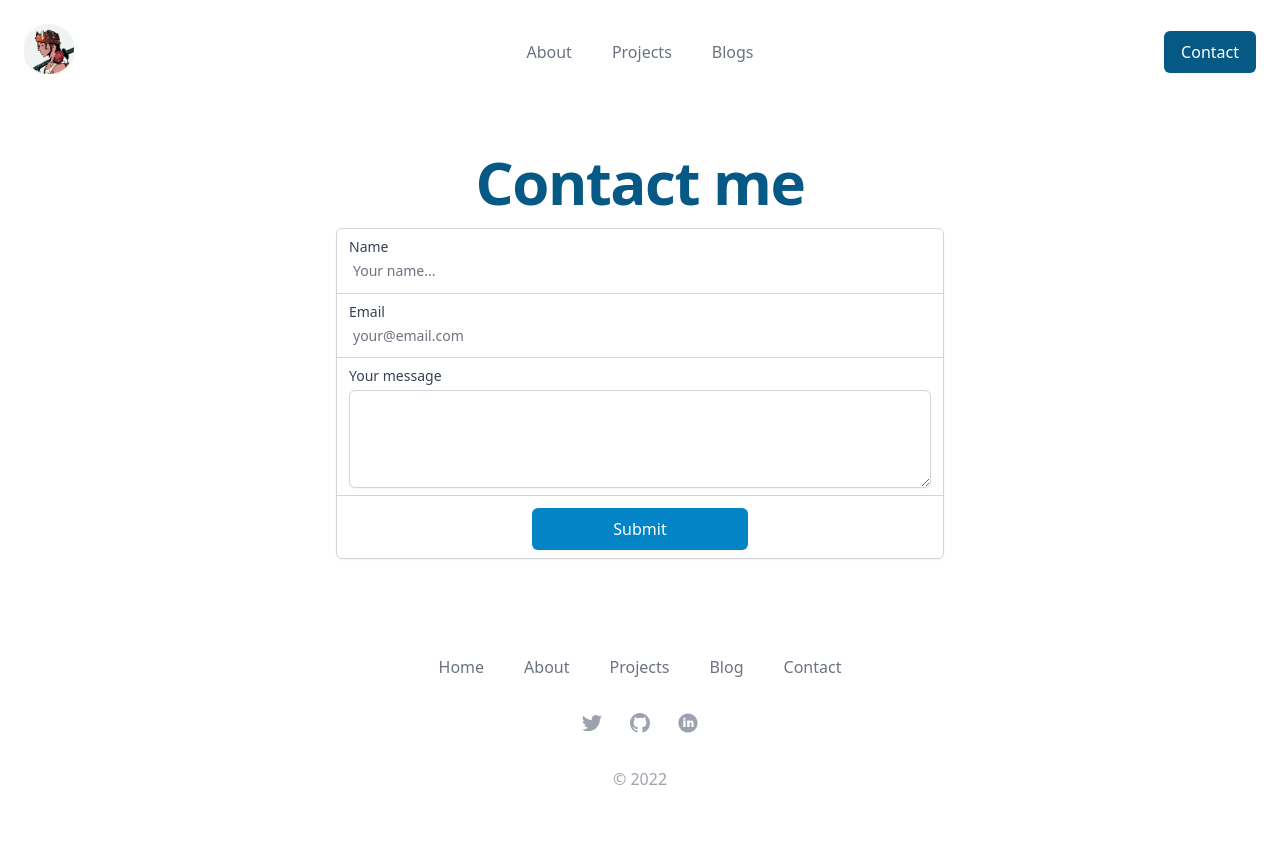
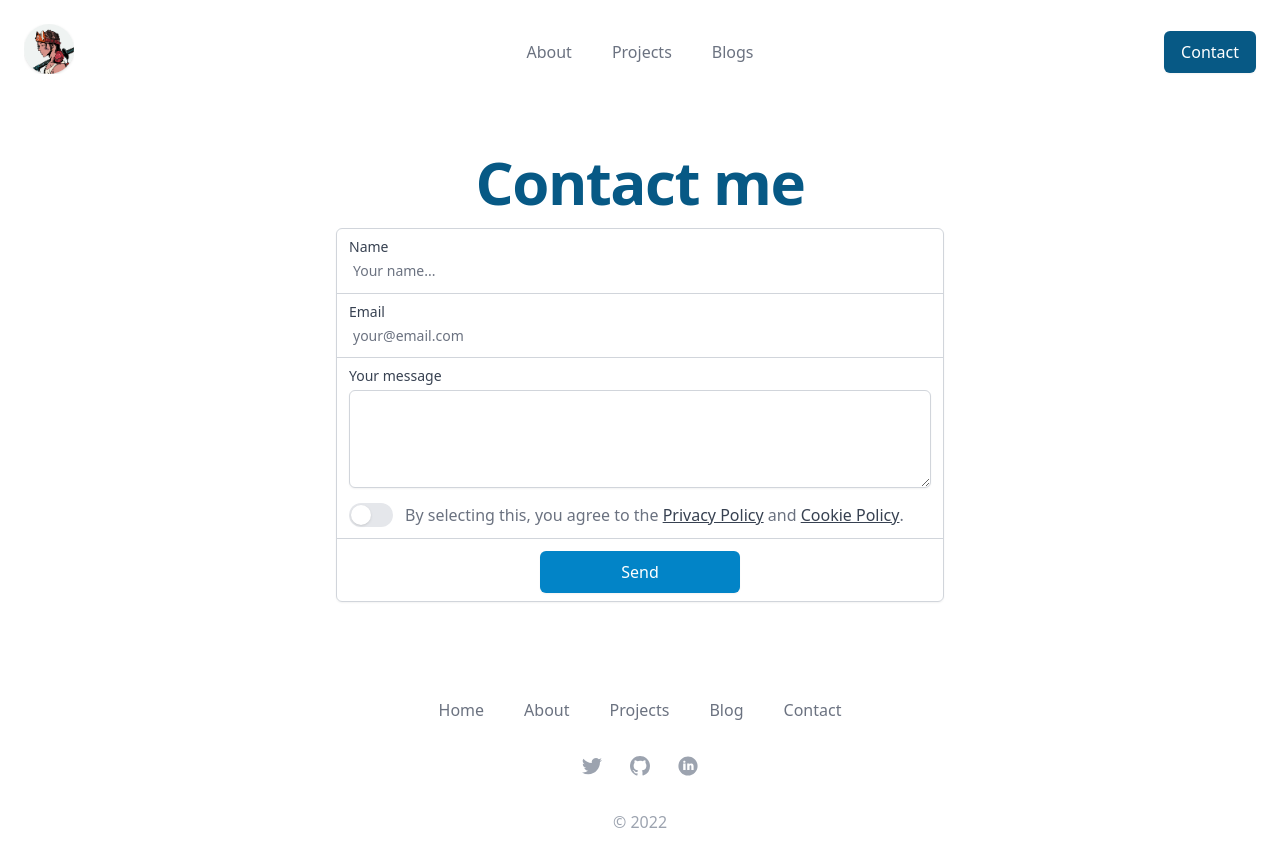
Before and after one commit to gjohnsx/portfolio-nextjs, a Next.js app: page /contact in a window 1280 px wide. Shown: the top 866 px of the page. Before the commit the page ends 839 px from the top, so only its background shows below. Built offline with nearby package versions, Linux system fonts and the light colour scheme.

Commit message:
added form validation and checkbox with state to contact form.

```diff
--- a/components/ContactForm.js
+++ b/components/ContactForm.js
@@ -1,7 +1,13 @@
 import { useState } from "react";
+import { Switch } from '@headlessui/react';
+import Link from "next/link";
+
+function classNames(...classes) {
+  return classes.filter(Boolean).join(' ')
+}
 
 const useField = (type) => {
-    const [value, setValue] = useState('')
+    const [value, setValue] = useState('');
 
     const onChange = (event) => {
         setValue(event.target.value)
@@ -19,13 +25,81 @@ export default function ContactForm() {
     const name = useField('text');
     const email = useField('email');
     const message = useField('textarea');
+    const [agreed, setAgreed] = useState(false);
+    const [errors, setErrors] = useState({});
+    const [buttonText, setButtonText] = useState("Send");
+    const [showSuccessMessage, setShowSuccessMessage] = useState(false);
+    const [showFailureMessage, setShowFailureMessage] = useState(false);
+
+    const toggleAgreed = () => {
+        setAgreed(prevAgreed => !prevAgreed);
+    };
+
+    const handleSubmit = async (e) => {
+        e.preventDefault();
+
+        let isValidForm = handleValidation();
+
+        if (isValidForm) {
+            setButtonText("Sending");
+
+            const res = await fetch("/api/form", {
+                body: JSON.stringify({
+                    email: email,
+                    name: name,
+                    message: message,
+                }),
+                headers: {
+                    "Content-Type": "application/json",
+                },
+                method: "POST",
+            });
+
+            const { error } = await res.json();
+            if (error) {
+                console.log(error);
+                setShowSuccessMessage(false);
+                setShowFailureMessage(true);
+                setButtonText("Send");
+                return;
+            }
+            setShowSuccessMessage(true);
+            setShowFailureMessage(false);
+            setButtonText("Send");
+        }
+    };
+
+    const handleValidation = () => {
+        let tempErrors = {};
+        let isValid = true;
+
+        if (name.value.length <= 0) {
+            tempErrors["name"] = true;
+            isValid = false;
+        }
+        if (email.value.length <= 0) {
+            tempErrors["email"] = true;
+            isValid = false;
+        }
+        if (message.value.length <= 0) {
+            tempErrors["message"] = true;
+            isValid = false;
+        }
+        if (!agreed) {
+          tempErrors["agreed"] = true;
+          isValid = false;
+        }
+
+        setErrors({ ...tempErrors });
+        console.log("Errors:", errors);
+        return isValid;
+    };
 
     return (
         <div className="flex-col lg:flex-row lg:w-1/2 mx-auto">
             <form
                 className="isolate -space-y-px rounded-md shadow-sm text-gray-700"
-                action="/api/form"
-                method="post"
+                onSubmit={handleSubmit}
             >
                 <div className="relative border border-gray-300 rounded-md rounded-b-none px-3 py-2 focus-within:z-10 focus-within:ring-1 focus-within:ring-sky-600 focus-within:border-sky-600">
                     <label htmlFor="name" className="block text-sm font-medium">
@@ -37,8 +111,8 @@ export default function ContactForm() {
                         id="name"
                         className="block w-full border-0 p-1 rounded focus:ring-0 sm:text-sm"
                         placeholder="Your name..."
-                        required
                     />
+                    {errors.name && <p className="text-red-500 text-xs">Name cannot be empty</p>}
                 </div>
 
                 <div className="relative border border-b-0 border-gray-300 px-3 py-2 focus-within:z-10 focus-within:ring-1 focus-within:ring-sky-700 focus-within:border-sky-700">
@@ -51,8 +125,8 @@ export default function ContactForm() {
                         id="email"
                         className="block w-full border-0 p-1 rounded focus:ring-0 sm:text-sm"
                         placeholder="your@email.com"
-                        required
                     />
+                    {errors.email && <p className="text-red-500 text-xs">Email cannot be empty</p>}
                 </div>
 
                 <div className="relative border border-b-0 border-gray-300 px-3 py-2 focus-within:z-10 focus-within:ring-1 focus-within:ring-sky-600 focus-within:border-sky-700">
@@ -66,9 +140,54 @@ export default function ContactForm() {
                             name="comment"
                             id="comment"
                             className="shadow-sm focus:ring-sky-700 border-gray-300 focus:border-sky-700 block w-full sm:text-sm rounded-md"
-                            required
                         />
                     </div>
+                    {errors.message && <p className="text-red-500 text-xs">Message cannot be empty</p>}
+                </div>
+
+
+                <div className="relative border-l border-r border-gray-300 px-3 py-2 focus-within:z-10 focus-within:ring-1 focus-within:ring-sky-600 focus-within:border-sky-700">
+                    <div className="sm:col-span-2">
+                        <div className="flex items-start">
+                            <div className="flex-shrink-0">
+                            <Switch
+                                checked={agreed}
+                                onChange={toggleAgreed}
+                                className={classNames(
+                                agreed ? 'bg-sky-800' : 'bg-gray-200',
+                                'relative inline-flex flex-shrink-0 h-6 w-11 border-2 border-transparent rounded-full cursor-pointer transition-colors ease-in-out duration-200 focus:outline-none focus:ring-2 focus:ring-offset-2 focus:ring-sky-500'
+                                )}
+                            >
+                                <span className="sr-only">Agree to policies</span>
+                                <span
+                                aria-hidden="true"
+                                className={classNames(
+                                    agreed ? 'translate-x-5' : 'translate-x-0',
+                                    'inline-block h-5 w-5 rounded-full bg-white shadow transform ring-0 transition ease-in-out duration-200'
+                                )}
+                                />
+                            </Switch>
+                            </div>
+                            <div className="ml-3">
+                            <p className="text-base text-gray-500">
+                                By selecting this, you agree to the{' '}
+                                <Link href='/privacy'>
+                                    <a target="_blank" className="font-medium text-gray-700 underline">
+                                        Privacy Policy
+                                    </a>
+                                </Link>
+                                {' '}and{' '}
+                                <Link href='/cookies'>
+                                    <a target="_blank" className="font-medium text-gray-700 underline">
+                                        Cookie Policy
+                                    </a>
+                                </Link>
+                                .
+                            </p>
+                            </div>
+                        </div>
+                    </div>
+                    {errors.agreed && <p className="text-red-500 text-xs">You must agree in order to send</p>}
                 </div>
 
                 <div className="relative border border-gray-300 rounded-md rounded-t-none px-3 py-2 focus-within:z-10 focus-within:ring-1 focus-within:ring-sky-600 focus-within:border-sky-700">
@@ -79,7 +198,7 @@ export default function ContactForm() {
                             id="comment"
                             className="flex mx-auto px-20 py-2 border border-transparent text-base font-medium rounded-md shadow-sm text-white bg-sky-600 hover:bg-sky-700 focus:outline-none focus:ring-2 focus:ring-offset-2 focus:ring-sky-500"
                             >
-                            Submit
+                            {buttonText}
                         </button>
                     </div>
                 </div>
--- a/package.json
+++ b/package.json
@@ -17,6 +17,7 @@
     "@tailwindcss/forms": "^0.5.2",
     "daisyui": "^2.20.0",
     "date-fns": "^2.29.1",
+    "dotenv": "^16.0.1",
     "gray-matter": "^4.0.3",
     "next": "^12.2.3",
     "react": "^18.2.0",
--- /dev/null
+++ b/pages/api/sendgrid.js
@@ -0,0 +1,22 @@
+import sendgrid from "@sendgrid/mail";
+
+sendgrid.setApiKey(process.env.SENDGRID_API_KEY);
+
+async function sendEmail(req, res) {
+  try {
+    // console.log("REQ.BODY", req.body);
+    await sendgrid.send({
+      to: "mannuarora7000@gmail.com", // Your email where you'll receive emails
+      from: "manuarorawork@gmail.com", // your website email address here
+      subject: `${req.body.subject}`,
+      html: `<div>You've got a mail</div>`,
+    });
+  } catch (error) {
+    // console.log(error);
+    return res.status(error.statusCode || 500).json({ error: error.message });
+  }
+
+  return res.status(200).json({ error: "" });
+}
+
+export default sendEmail;
--- /dev/null
+++ b/pages/cookies.js
@@ -0,0 +1,7 @@
+export default function Cookies() {
+    return (
+        <div>
+            Cookies
+        </div>
+    )
+}
--- /dev/null
+++ b/pages/privacy.js
@@ -0,0 +1,7 @@
+export default function Privacy() {
+    return (
+        <div>
+            Privacy
+        </div>
+    )
+}
```
Also changed, not shown: 2 other files (tests, documents, lock files or other folders).
